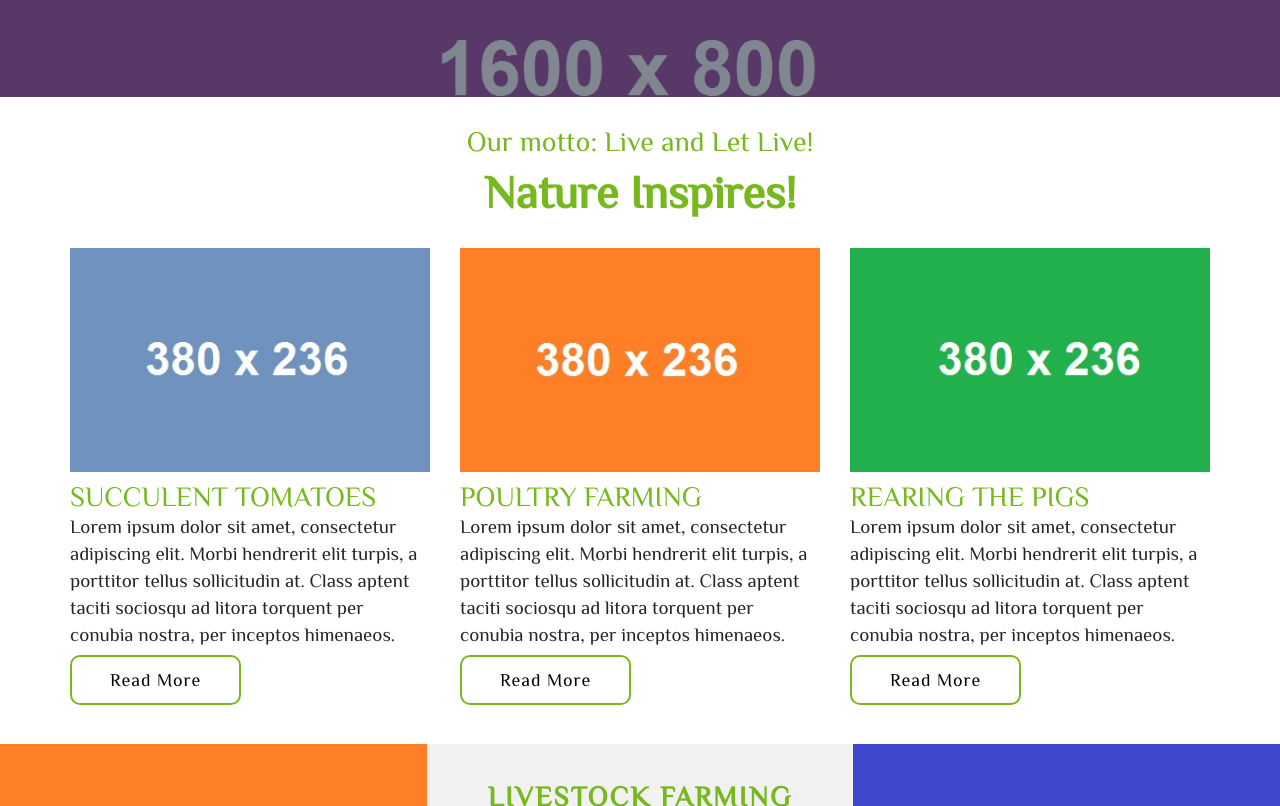
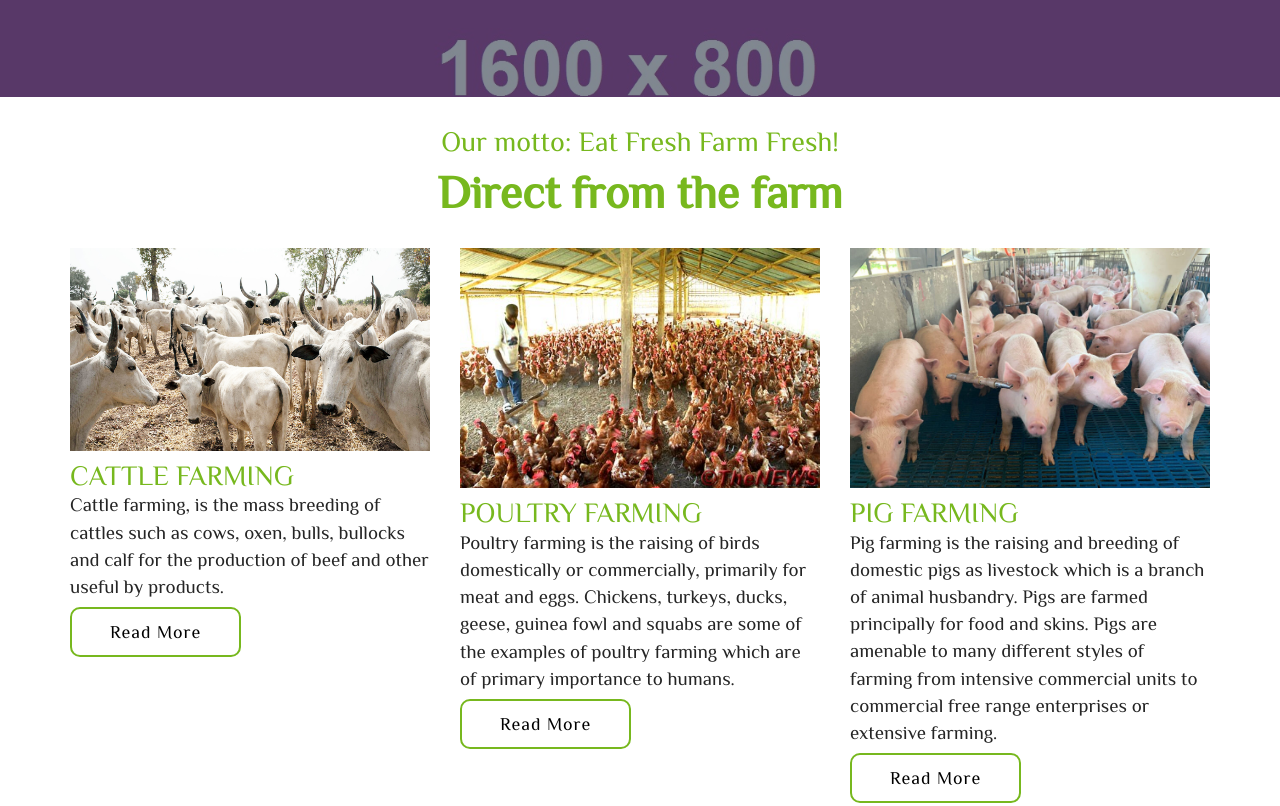
Before and after one commit to Olayinkalydia/Agro-Techsters, a plain HTML site: page about.html in a window 1280 px wide. Shown: the part 400-1206 px from the top of the page. Drawn offline with Linux system fonts and the light colour scheme.

Commit message:
About Complete

```diff
--- a/about.html
+++ b/about.html
@@ -113,7 +113,7 @@
                     <div class="col-sm-4">
                      <div class="header_4">
                        <div class="ih-item square effect14 top_to_bottom"><a href="#">
-                        <div class="img"><img src="img/20.jpg" alt="img"></div>
+                        <div class="img"><img src="img/p3.webp" alt="img"></div>
                         <div class="info">
                          <h3>Heading here</h3>
                          <p>dummy text of the printing and typesetting industry.
@@ -139,7 +139,7 @@
 					<div class="col-sm-4">
                      <div class="header_4">
                       <div class="ih-item square effect14 top_to_bottom"><a href="#">
-                        <div class="img"><img src="img/22.jpg" alt="img"></div>
+                        <div class="img"><img src="img/p5.jpg" alt="img"></div>
                         <div class="info">
                          <h3>Heading here</h3>
                          <p>dummy text of the printing and typesetting industry.
@@ -185,34 +185,31 @@
  <div class="container">
   <div class="row">
    <div class="about_1">
-    <h3>Our motto: Live and Let Live!</h3>
-	<h2>Nature <a href="#">Inspires!</a></h2>
+    <h3>Our motto: Eat Fresh Farm Fresh!</h3>
+	<h2> <a href="#">Direct from the farm</a></h2>
    </div>
    <div class="about_2 clearfix">
     <div class="col-sm-4">
      <div class="about_3">
-      <a href="#"><img src="img/33.jpg" alt="abc" class="img_responsive"></a>
-	  <h3>SUCCULENT TOMATOES</h3>
-	  <p>Lorem ipsum dolor sit amet, consectetur adipiscing elit. Morbi hendrerit elit turpis, a porttitor tellus sollicitudin at.
-	     Class aptent taciti sociosqu ad litora torquent per conubia nostra, per inceptos himenaeos.</p>
+      <a href="#"><img src="img/cattle1.jpg" alt="abc" class="img_responsive"></a>
+	  <h3>CATTLE FARMING</h3>
+	  <p>Cattle farming, is the mass breeding of cattles such as cows, oxen, bulls, bullocks and calf for the production of beef and other useful by products.</p>
 	 <a href="#" class="button_1">Read More</a>
      </div>
     </div>
 	<div class="col-sm-4">
      <div class="about_3">
-      <a href="#"><img src="img/34.jpg" alt="abc" class="img_responsive"></a>
+      <a href="#"><img src="img/Poultry-farm1.jpg" alt="abc" class="img_responsive"></a>
 	  <h3>POULTRY FARMING</h3>
-	  <p>Lorem ipsum dolor sit amet, consectetur adipiscing elit. Morbi hendrerit elit turpis, a porttitor tellus sollicitudin at.
-	     Class aptent taciti sociosqu ad litora torquent per conubia nostra, per inceptos himenaeos.</p>
+	  <p>Poultry farming is the raising of birds domestically or commercially, primarily for meat and eggs. Chickens, turkeys, ducks, geese, guinea fowl and squabs are some of the examples of poultry farming which are of primary importance to humans. </p>
 	 <a href="#" class="button_1">Read More</a>
      </div>
     </div>
 	<div class="col-sm-4">
      <div class="about_3">
-      <a href="#"><img src="img/35.jpg" alt="abc" class="img_responsive"></a>
-	  <h3>REARING THE PIGS</h3>
-	  <p>Lorem ipsum dolor sit amet, consectetur adipiscing elit. Morbi hendrerit elit turpis, a porttitor tellus sollicitudin at.
-	     Class aptent taciti sociosqu ad litora torquent per conubia nostra, per inceptos himenaeos.</p>
+      <a href="#"><img src="img/pig1.jpg" alt="abc" class="img_responsive"></a>
+	  <h3>PIG FARMING</h3>
+	  <p>Pig farming is the raising and breeding of domestic pigs as livestock which is a branch of animal husbandry. Pigs are farmed principally for food and skins. Pigs are amenable to many different styles of farming from intensive commercial units to commercial free range enterprises or extensive farming.</p>
 	 <a href="#" class="button_1">Read More</a>
      </div>
     </div>
@@ -277,7 +274,7 @@
    <div class="col-sm-12">
     <div class="col-sm-3">
 	 <div class="footer_1">
-	  <h3>AGRICULTURAL</h3>
+	  <h3>AGRo FRESH</h3>
 	  <p>Sed cursus ante dapibus diam. Sed nisi. Nulla quis sem at nibh elementum imperdiet. Duis sagittis ipsum..Praesent mauris. Fusce nec tellus</p>
 	 </div>
 	</div>
@@ -286,14 +283,14 @@
 	  <h3>MAURIS MASSA</h3>
 	  <ul>
 	      <li><i class="fa fa-map-marker"></i> Sed Dignissim Lacinia Nunc</li>
-		  <li><i class="fa fa-phone"></i> Phone: +1 (2) 345 6789</li>
+		  <li><i class="fa fa-phone"></i> Phone: +234 8036822442</li>
 		  <li><i class="fa fa-envelope"></i> <a href="#">info@gmail.com</a></li>
 	  </ul>
 	 </div>
 	</div>
 	<div class="col-sm-3">
 	 <div class="footer_3">
-	  <h3>SEMPER PORTA</h3>
+	  <h3>SIOCIAL MEDIA</h3>
 	  <ul>
            <li><a href="#"><i class="fa fa-facebook"></i></a></li>
            <li><a href="#"><i class="fa fa-twitter"></i></a></li>
@@ -305,7 +302,7 @@
 	</div>
 	<div class="col-sm-3">
 	 <div class="footer_2">
-	  <h3>VESTIBULUM</h3>
+	  <h3>REQUEST</h3>
 	 </div>
 	 <div class="footer_4">
 	  <p>Enter your email and we’ll send you latest..</p>
@@ -323,7 +320,7 @@
 <section id="footer_main" class="clearfix">
  <div class="col-sm-12">
    <div class="footer_main_1">
-    <p>© 2013 Your Website Name. All Rights Reserved. Design by<a href="http://www.TemplateOnWeb.com"> Template On Web</a></p>
+    <p>© 2022 AGRO FRESH. All Rights Reserved. Design by<a href="http://www.AgroFresh.com"> AgroFresh</a></p>
    </div>
  </div>
 </section>
```
Also changed, not shown: img/cattle1.jpg (added), img/pig1.jpg (added).
